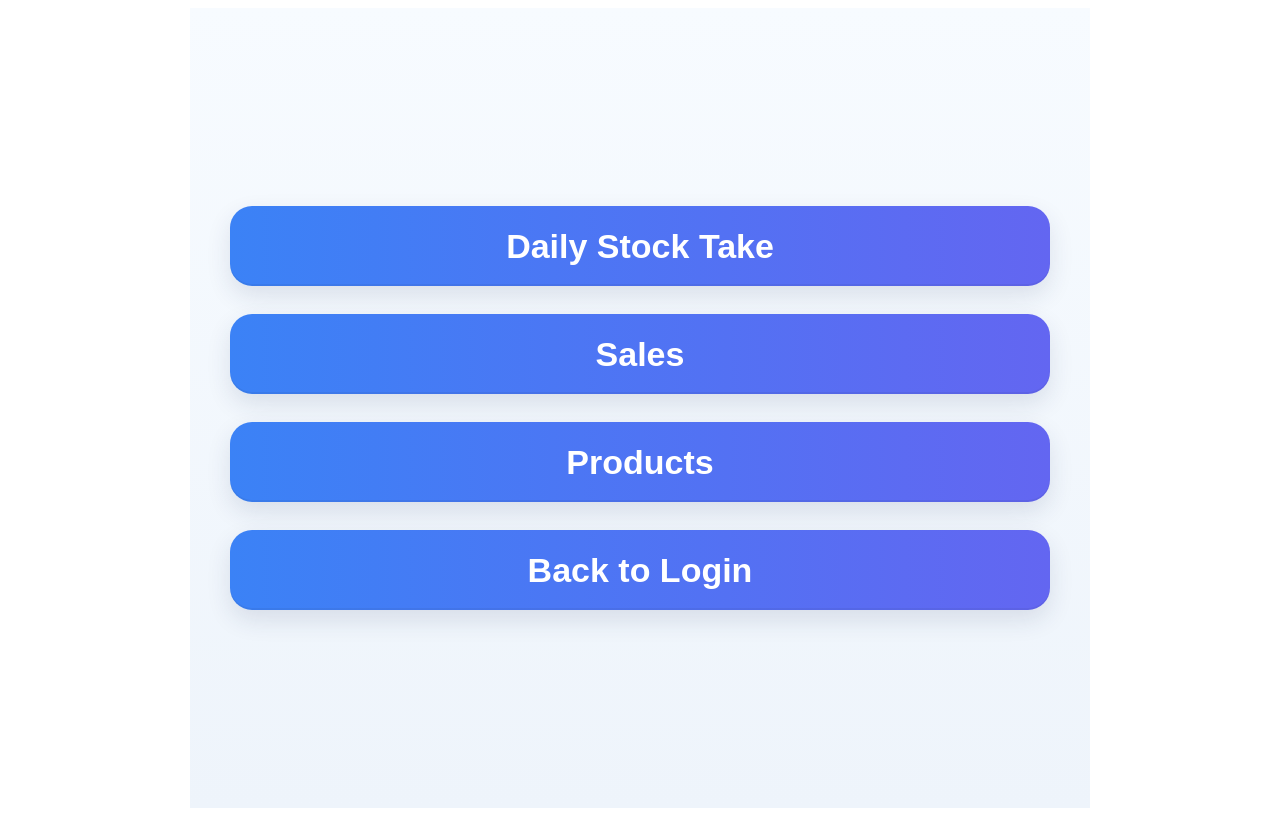
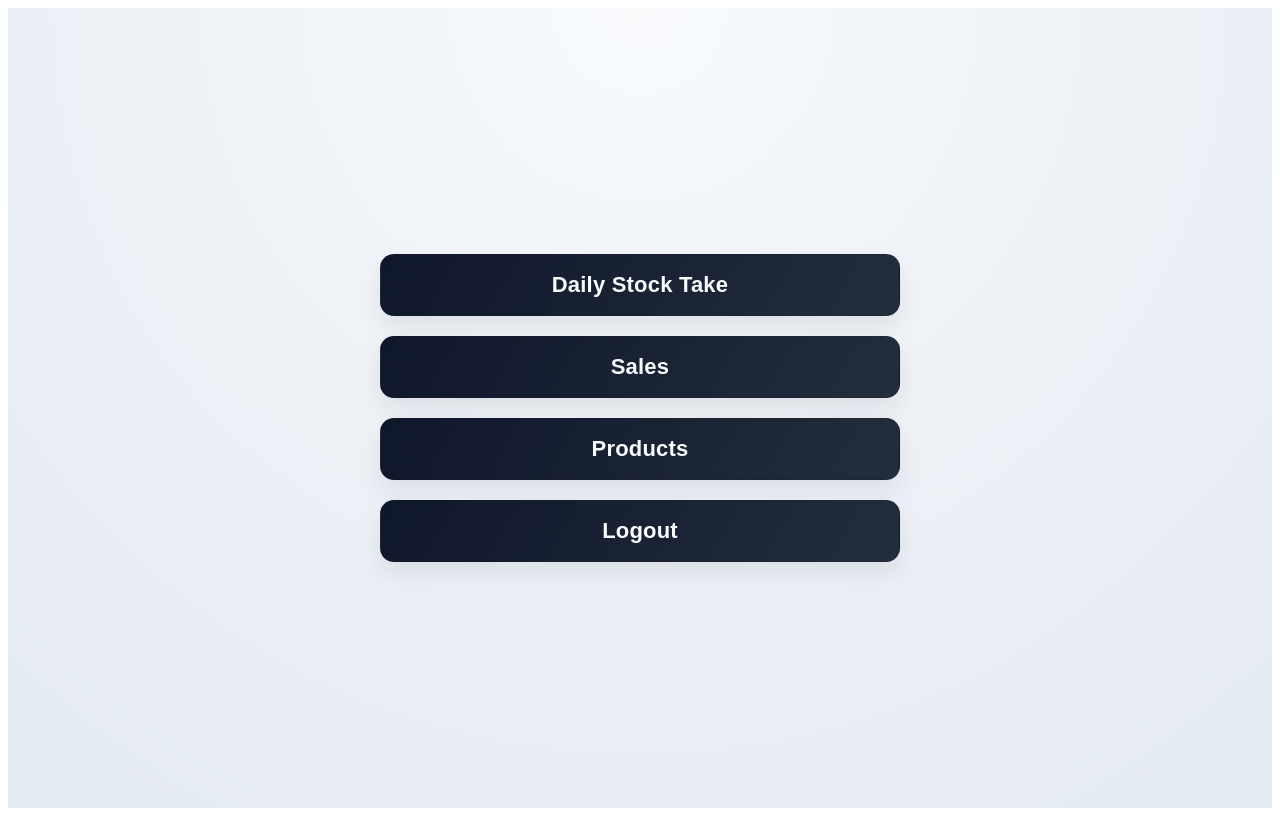
Before and after one commit to u22507966/RoadStall, an Angular app: page /dashboard in a window 1280 px wide. Built offline with nearby package versions, Linux system fonts and the light colour scheme.

Commit message:
- Small changes and styling

```diff
--- a/src/app/dashboard/dashboard.css
+++ b/src/app/dashboard/dashboard.css
@@ -2,32 +2,32 @@
     min-height: 100vh;
     display: flex;
     flex-direction: column;
-    align-items: stretch;
+    align-items: center;
     justify-content: center;
-    gap: 18px;
-    padding: 20px;
+    gap: 16px;
+    padding: 24px;
     box-sizing: border-box;
-    background: linear-gradient(180deg, #f7fbff 0%, #eef4fb 100%);
+    background: radial-gradient(circle at top, #f8fafc 0%, #eef2f7 45%, #e4eaf2 100%);
 }
 
 .dashboard-btn{
     -webkit-appearance: none;
     appearance: none;
-    border: none;
-    border-radius: 18px;
-    padding: 18px 22px;
+    border: 1px solid rgba(15, 23, 42, 0.08);
+    border-radius: 14px;
+    padding: 14px 20px;
     display: flex;
     align-items: center;
     justify-content: center;
-    width: 100%;
-    flex: 1 1 0;
-    min-height: 40px;
-    max-height: 80px;
-    color: #ffffff;
-    font-weight: 700;
-    font-size: clamp(20px, 4.5vw, 28px);
-    box-shadow: 0 10px 24px rgba(33,47,87,0.12), inset 0 -2px 0 rgba(0,0,0,0.05);
-    transition: transform .12s ease, box-shadow .12s ease, filter .12s ease;
+    width: min(520px, 100%);
+    min-height: 54px;
+    color: #0f172a;
+    font-weight: 600;
+    font-size: clamp(16px, 3.8vw, 20px);
+    letter-spacing: 0.2px;
+    background: #ffffff;
+    box-shadow: 0 12px 24px rgba(15, 23, 42, 0.08);
+    transition: transform 0.15s ease, box-shadow 0.15s ease, border-color 0.15s ease;
     cursor: pointer;
 }
 
@@ -36,53 +36,61 @@
 }
 
 .dashboard-btn.primary{
-    background: linear-gradient(90deg, #3b82f6 0%, #6366f1 100%);
+    background: linear-gradient(120deg, #0f172a 0%, #232e3d 100%, #334155 100%);
+    color: #f8fafc;
+    border-color: rgba(15, 23, 42, 0.2);
 }
 
 .dashboard-btn.secondary{
-    background: linear-gradient(90deg, #10b981 0%, #06b6d4 100%);
+    background: linear-gradient(120deg, #0f766e 0%, #0ea5a8 100%);
+    color: #ecfeff;
+    border-color: rgba(14, 116, 144, 0.25);
+}
+
+.dashboard-btn:hover{
+    transform: translateY(-1px);
+    box-shadow: 0 16px 30px rgba(15, 23, 42, 0.12);
+    border-color: rgba(15, 23, 42, 0.18);
 }
 
 .dashboard-btn:active{
-    transform: translateY(2px) scale(.998);
-    box-shadow: 0 6px 16px rgba(33,47,87,0.10);
+    transform: translateY(1px);
+    box-shadow: 0 8px 18px rgba(15, 23, 42, 0.1);
 }
 
 .dashboard-btn:focus{
     outline: none;
-    box-shadow: 0 0 0 4px rgba(99,102,241,0.14), 0 10px 24px rgba(33,47,87,0.12);
+    box-shadow: 0 0 0 3px rgba(14, 116, 144, 0.2), 0 12px 24px rgba(15, 23, 42, 0.12);
 }
 
-/* Layout tweaks for iPad and larger screens */
 @media (min-width: 768px) {
     .dashboard-container{
-        padding: 40px;
-        gap: 28px;
-        max-width: 900px;
-        margin: 0 auto;
+        padding: 48px;
+        gap: 20px;
     }
 
     .dashboard-btn{
-        border-radius: 22px;
-        min-height: 80px;
-        font-size: clamp(22px, 3.2vw, 34px);
+        min-height: 62px;
+        font-size: clamp(18px, 2.6vw, 22px);
     }
 }
 
-/* When the screen is tall (portrait phones), reduce min-height to avoid scrolling */
 @media (max-height: 700px) {
+    .dashboard-container{
+        padding-top: 16px;
+        padding-bottom: 16px;
+    }
+
     .dashboard-btn{
-        min-height: 110px;
+        min-height: 50px;
     }
 }
 
-/* Small screens: stack with slightly smaller padding */
 @media (max-width: 420px) {
-    .dashboard-container{ padding: 14px; gap: 12px; }
-    .dashboard-btn{ padding: 12px 16px; font-size: 18px; }
+    .dashboard-container{ padding: 16px; gap: 12px; }
+    .dashboard-btn{ padding: 12px 16px; font-size: 15px; }
 }
 
-/* Error message styling */
 .error-container {
     width: 100%;
     display: flex;
@@ -91,18 +99,18 @@
 }
 
 .error-message {
-    background: linear-gradient(135deg, #fee2e2 0%, #fecaca 100%);
-    border-left: 4px solid #ef4444;
+    background: #fff1f2;
+    border-left: 4px solid #f43f5e;
     border-radius: 12px;
     padding: 16px 20px;
-    box-shadow: 0 4px 12px rgba(239, 68, 68, 0.15);
-    max-width: 100%;
+    box-shadow: 0 6px 16px rgba(190, 18, 60, 0.12);
+    max-width: min(520px, 100%);
     animation: slideIn 0.3s ease-out;
 }
 
 .error-message h3 {
-    color: #991b1b;
-    font-size: clamp(14px, 3vw, 18px);
+    color: #9f1239;
+    font-size: clamp(13px, 3vw, 16px);
     font-weight: 600;
     margin: 0;
     line-height: 1.5;
@@ -127,6 +135,6 @@
     }
 
     .error-message h3 {
-        font-size: clamp(16px, 2vw, 20px);
+        font-size: clamp(14px, 2vw, 18px);
     }
 }
--- a/src/app/dashboard/dashboard.html
+++ b/src/app/dashboard/dashboard.html
@@ -11,7 +11,7 @@
     <button class="dashboard-btn primary" (click)="goToProducts()">Products</button>
     <!-- routerLink="/products" -->
 
-    <button class="dashboard-btn primary" (click)="goBack()">Back to Login</button>
+    <button class="dashboard-btn primary" (click)="goBack()">Logout</button>
 
 
     <div class="error-container" *ngIf="errorMessage">
--- a/src/app/products/products.html
+++ b/src/app/products/products.html
@@ -1,7 +1,11 @@
 <div class="drop-down-container">
 
+    <div class="navbar">
+        <h1>Products</h1>
+    </div>
+
     <div class="drop-down">
-        <label for="products">Select Product:</label>
+        <label for="products">Select Product to Delete:</label>
         <select name="products" id="products" [(ngModel)]="selectedProductId">
             <option *ngFor="let item of stock" [value]="item.id">{{ item.stockName }}
             </option>
@@ -9,7 +13,7 @@
     </div>
 
     <div class="buttons">
-        <button (click)="deleteProduct()">Delete</button>
+        <button class="delete-button" (click)="deleteProduct()">Delete</button>
         <button routerLink="/dashboard">BACK</button>
         <button (click)="isAddingProduct = true">Add Product</button>
     </div>
```
